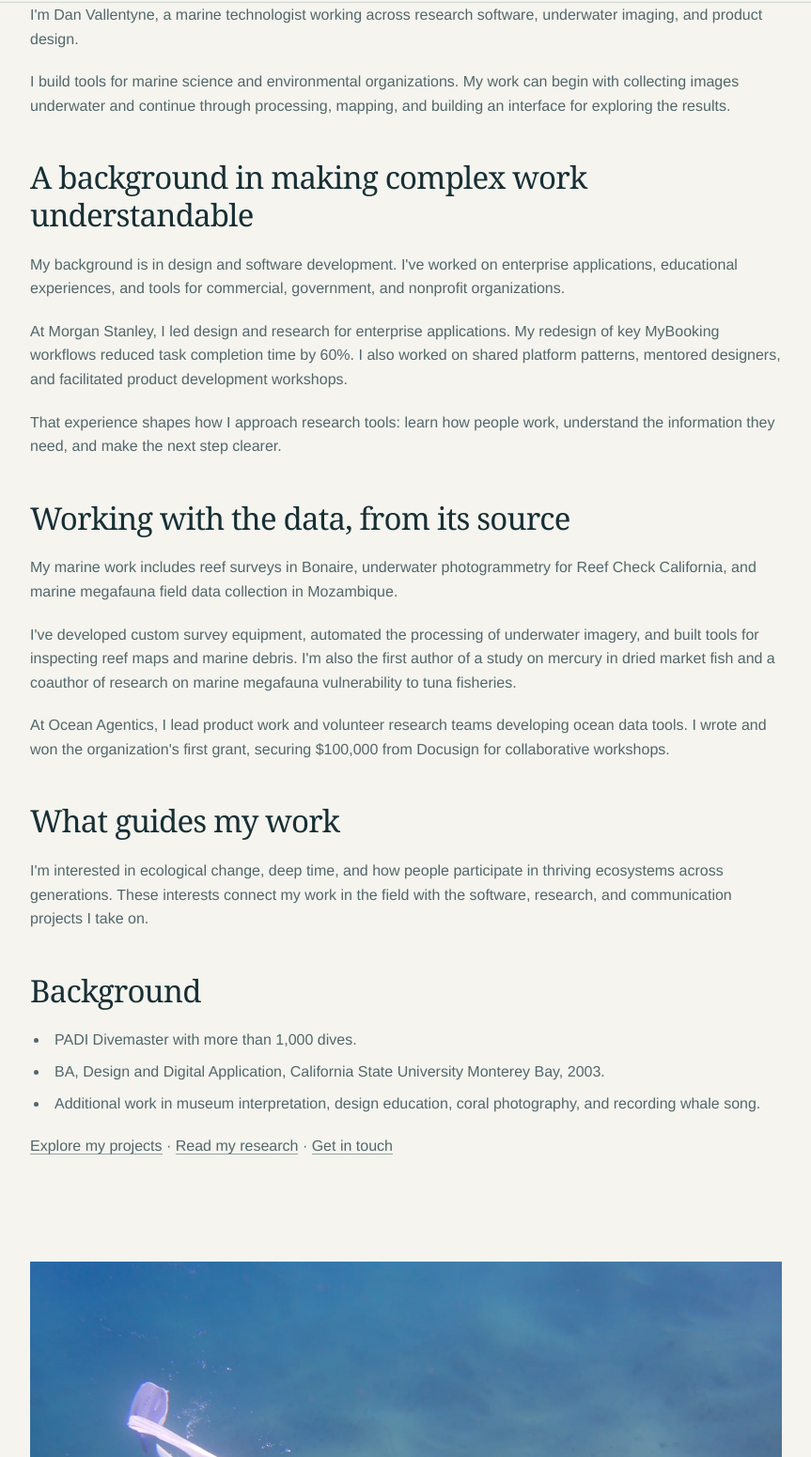
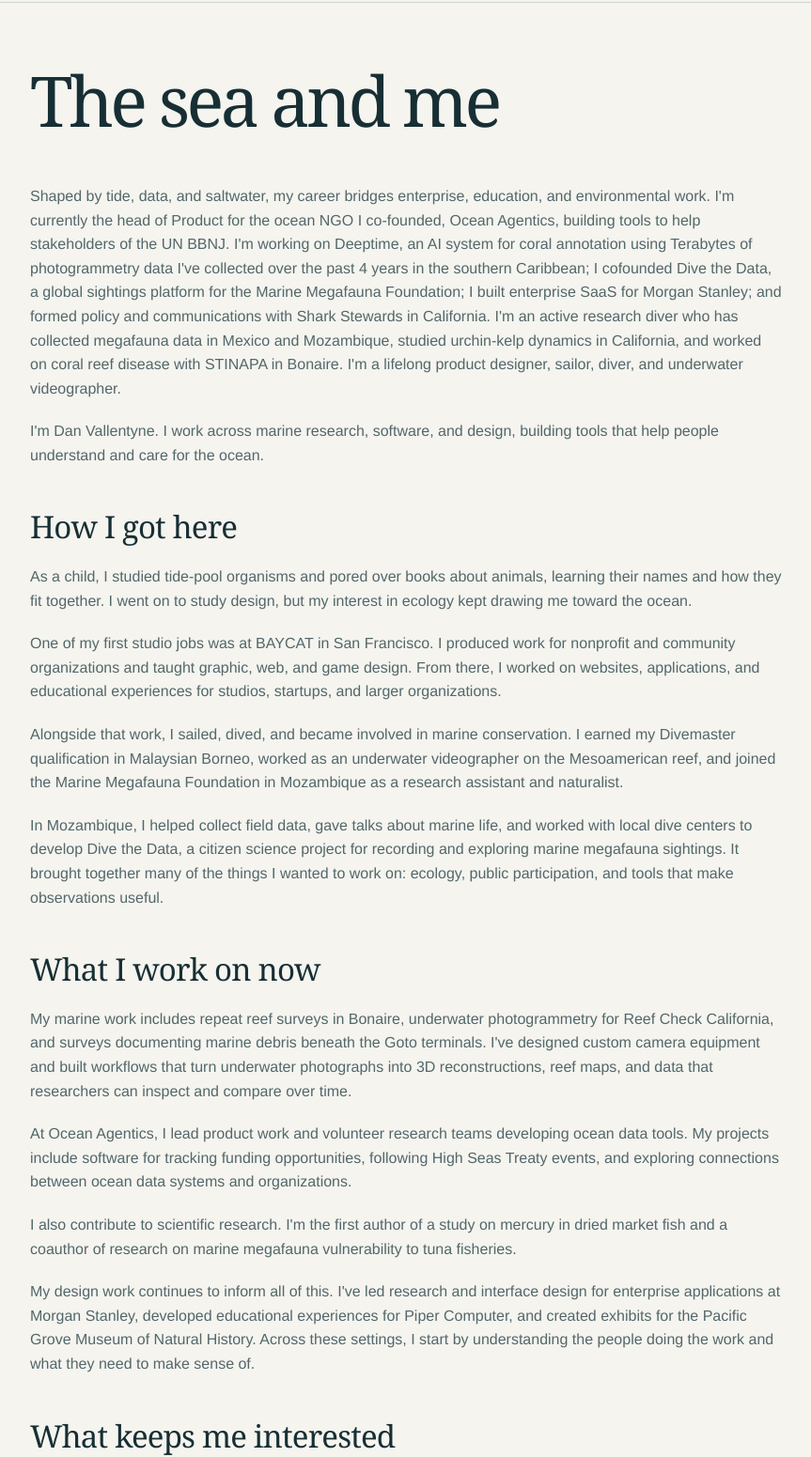
Before and after one commit to kidconcept/danvallentyne.com, an Astro site: page /about in a window 1280 px wide. Shown: the part 93-1644 px from the top of the page at 94% size, without its empty margins (208-1071 px from the left). Built offline with nearby package versions, Linux system fonts and the light colour scheme; Astro itself is replaced by a stand-in of ours.

Commit message:
Publish edited About draft and résumé download

```diff
--- a/src/pages/about.astro
+++ b/src/pages/about.astro
@@ -1,34 +1,33 @@
 ---
 import SiteLayout from '../layouts/SiteLayout.astro';
+import PageHeading from '../components/PageHeading.astro';
 ---
 
 <SiteLayout
-  title={"About — Dan Vallentyne"}
-  description={"I'm Dan Vallentyne, a marine technologist working across research software, underwater imaging, and product design."}
+  title={"The sea and me — Dan Vallentyne"}
+  description={"I'm Dan Vallentyne. I work across marine research, software, and design, building tools that help people understand and care for the ocean."}
   bodyClass="about"
   compactFooter
 >
   <div class="wrap">
     <div class="article-layout article-single">
+      <PageHeading title="The sea and me" />
       <article class="prose">
-        <p>I&#x27;m Dan Vallentyne, a marine technologist working across research software, underwater imaging, and product design.</p>
-        <p>I build tools for marine science and environmental organizations. My work can begin with collecting images underwater and continue through processing, mapping, and building an interface for exploring the results.</p>
-        <h2>A background in making complex work understandable</h2>
-        <p>My background is in design and software development. I&#x27;ve worked on enterprise applications, educational experiences, and tools for commercial, government, and nonprofit organizations.</p>
-        <p>At Morgan Stanley, I led design and research for enterprise applications. My redesign of key MyBooking workflows reduced task completion time by 60%. I also worked on shared platform patterns, mentored designers, and facilitated product development workshops.</p>
-        <p>That experience shapes how I approach research tools: learn how people work, understand the information they need, and make the next step clearer.</p>
-        <h2>Working with the data, from its source</h2>
-        <p>My marine work includes reef surveys in Bonaire, underwater photogrammetry for Reef Check California, and marine megafauna field data collection in Mozambique.</p>
-        <p>I&#x27;ve developed custom survey equipment, automated the processing of underwater imagery, and built tools for inspecting reef maps and marine debris. I&#x27;m also the first author of a study on mercury in dried market fish and a coauthor of research on marine megafauna vulnerability to tuna fisheries.</p>
-        <p>At Ocean Agentics, I lead product work and volunteer research teams developing ocean data tools. I wrote and won the organization&#x27;s first grant, securing $100,000 from Docusign for collaborative workshops.</p>
-        <h2>What guides my work</h2>
-        <p>I&#x27;m interested in ecological change, deep time, and how people participate in thriving ecosystems across generations. These interests connect my work in the field with the software, research, and communication projects I take on.</p>
-        <h2>Background</h2>
-        <ul>
-          <li>PADI Divemaster with more than 1,000 dives.</li>
-          <li>BA, Design and Digital Application, California State University Monterey Bay, 2003.</li>
-          <li>Additional work in museum interpretation, design education, coral photography, and recording whale song.</li>
-        </ul>
+        <p>Shaped by tide, data, and saltwater, my career bridges enterprise, education, and environmental work. I'm currently the head of Product for the ocean NGO I co-founded, Ocean Agentics, building tools to help stakeholders of the UN BBNJ. I'm working on Deeptime, an AI system for coral annotation using Terabytes of photogrammetry data I've collected over the past 4 years in the southern Caribbean; I cofounded Dive the Data, a global sightings platform for the Marine Megafauna Foundation; I built enterprise SaaS for Morgan Stanley; and formed policy and communications with Shark Stewards in California. I'm an active research diver who has collected megafauna data in Mexico and Mozambique, studied urchin-kelp dynamics in California, and worked on coral reef disease with STINAPA in Bonaire. I'm a lifelong product designer, sailor, diver, and underwater videographer.</p>
+        <p>I'm Dan Vallentyne. I work across marine research, software, and design, building tools that help people understand and care for the ocean.</p>
+        <h2>How I got here</h2>
+        <p>As a child, I studied tide-pool organisms and pored over books about animals, learning their names and how they fit together. I went on to study design, but my interest in ecology kept drawing me toward the ocean.</p>
+        <p>One of my first studio jobs was at BAYCAT in San Francisco. I produced work for nonprofit and community organizations and taught graphic, web, and game design. From there, I worked on websites, applications, and educational experiences for studios, startups, and larger organizations.</p>
+        <p>Alongside that work, I sailed, dived, and became involved in marine conservation. I earned my Divemaster qualification in Malaysian Borneo, worked as an underwater videographer on the Mesoamerican reef, and joined the Marine Megafauna Foundation in Mozambique as a research assistant and naturalist.</p>
+        <p>In Mozambique, I helped collect field data, gave talks about marine life, and worked with local dive centers to develop Dive the Data, a citizen science project for recording and exploring marine megafauna sightings. It brought together many of the things I wanted to work on: ecology, public participation, and tools that make observations useful.</p>
+        <h2>What I work on now</h2>
+        <p>My marine work includes repeat reef surveys in Bonaire, underwater photogrammetry for Reef Check California, and surveys documenting marine debris beneath the Goto terminals. I've designed custom camera equipment and built workflows that turn underwater photographs into 3D reconstructions, reef maps, and data that researchers can inspect and compare over time.</p>
+        <p>At Ocean Agentics, I lead product work and volunteer research teams developing ocean data tools. My projects include software for tracking funding opportunities, following High Seas Treaty events, and exploring connections between ocean data systems and organizations.</p>
+        <p>I also contribute to scientific research. I'm the first author of a study on mercury in dried market fish and a coauthor of research on marine megafauna vulnerability to tuna fisheries.</p>
+        <p>My design work continues to inform all of this. I've led research and interface design for enterprise applications at Morgan Stanley, developed educational experiences for Piper Computer, and created exhibits for the Pacific Grove Museum of Natural History. Across these settings, I start by understanding the people doing the work and what they need to make sense of.</p>
+        <h2>What keeps me interested</h2>
+        <p>I'm interested in ecological change, deep time, and how people participate in thriving ecosystems across generations. I want my work to connect scientific understanding with things people can do: collect better observations, understand a changing habitat, share knowledge, or make a conservation project possible.</p>
+        <p><a href="/assets/dan-vallentyne-resume.pdf" download>Download my résumé (PDF)</a></p>
         <p><a href="projects/index.html">Explore my projects</a> · <a href="research/index.html">Read my research</a> · <a href="contact.html">Get in touch</a></p>
       </article>
     </div>
```
Also changed, not shown: 1 other file.
